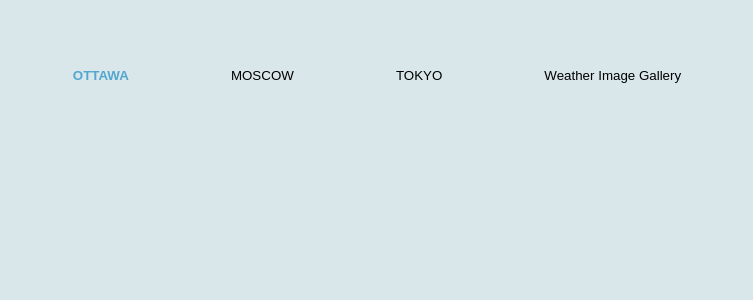
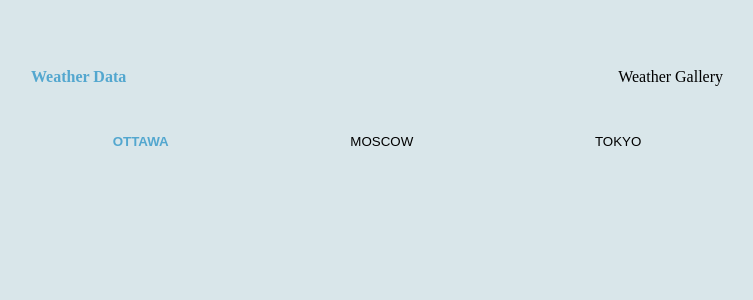
Before and after one commit to antonydng91/React-Weather-Application, a React (Create React App) app: page / in a window 1280 px wide. Shown: the top 300 px of the page, without its empty margins (263-1016 px from the left). Built offline with nearby package versions, Linux system fonts and the light colour scheme; no server answers.

Commit message:
Navigation added

```diff
--- a/package.json
+++ b/package.json
@@ -3,10 +3,10 @@
   "version": "0.1.0",
   "private": true,
   "dependencies": {
-
     "axios": "^0.27.2",
     "react": "^18.2.0",
     "react-dom": "^18.2.0",
+    "react-router-dom": "^6.22.3",
     "react-scripts": "5.0.1",
     "sass": "^1.56.0",
     "web-vitals": "^2.1.4"
--- a/src/App.js
+++ b/src/App.js
@@ -1,20 +1,43 @@
-import React, { Component } from "react";
+import React from "react";
 import './App.css';
+import WeatherGallery from './views/js/WeatherGallery';
 import WeatherMainContainer from "./views/js/WeatherMainContainer";
+import LinkForNav from './views/js/LinkNav';
+import {
+  createBrowserRouter,
+  RouterProvider,
+} from "react-router-dom";
 
-class App extends Component  {
 
-  constructor(props) {
-    super(props);
-   }
+export default function App() {
 
-   render() {
+
+   const router = createBrowserRouter([
+    {
+      path: "/",
+      element: <LinkForNav />,
+
+      children: [
+        {
+          path: "/",
+          element: <WeatherMainContainer />,
+
+        },
+        {
+          path: "weatherGallery",
+          element: <WeatherGallery />,
+
+        },
+      ],
+    },
+  ]);
+
+
       return (
         <div className="App">
-        <WeatherMainContainer></WeatherMainContainer>
-        </div>
+            <div className="weather_widget_main">
+              <RouterProvider router={router} /></div>
+       </div>
       );
-    }
+
 }
-
-export default App;
--- a/src/index.js
+++ b/src/index.js
@@ -4,10 +4,12 @@ import './index.css';
 import App from './App';
 import reportWebVitals from './reportWebVitals';
 
+
+
 const root = ReactDOM.createRoot(document.getElementById('root'));
 root.render(
   <React.StrictMode>
-    <App />
+   <App></App>
   </React.StrictMode>
 );
 
--- a/src/views/css/WeatherView.scss
+++ b/src/views/css/WeatherView.scss
@@ -4,6 +4,11 @@
 
 
  /********** Weather Main Container****************/
+
+ a{
+  color:black;
+}
+
 
  button{
   margin: 0;
@@ -107,9 +112,6 @@
      }
   }
 
-
-
-
 /****************Weather Cities BreadCrumb***************/
 
   .weather_widget_tab_container{
@@ -127,6 +129,7 @@
     padding:15px;
     cursor: pointer;
     flex-grow:1;
+    text-decoration: none;
     &:hover {
       background-color: #cfd8e1;
     }
--- /dev/null
+++ b/src/views/js/LinkNav.js
@@ -0,0 +1,10 @@
+
+
+import {NavLink,Outlet} from 'react-router-dom';
+
+
+export default function LinkForNav(){
+  return(<>  <section className="weather_widget_tab_container" style={{width:'100%'}}><NavLink to="/"  className={({isActive})=>isActive?"highlighted_city_tab weather_widget_tab":"weather_widget_tab"}>Weather Data</NavLink><NavLink className={({isActive})=>isActive?"highlighted_city_tab weather_widget_tab":"weather_widget_tab"} to="/weatherGallery">Weather Gallery</NavLink></section>
+
+  <Outlet></Outlet></>)
+}
--- a/src/views/js/WeatherCityBreadCrumb.js
+++ b/src/views/js/WeatherCityBreadCrumb.js
@@ -26,9 +26,6 @@ export default function WeatherCityBreadCrumb(props) {
     }
   },[])
 
-  const loadImageGallery=()=>{
-    props.showImageGallery(true);
- }
 
 
 
@@ -38,9 +35,7 @@ export default function WeatherCityBreadCrumb(props) {
              {Constants.cities && Constants.cities.map(function (city,index) {
                   return (<button key={index}  className={`weather_widget_tab ${highligtedCityTab===city ? "highlighted_city_tab":""}`}  onClick={(e)=>{getTheWeatherData(e.target.textContent)}}>{city}</button>)
               })}
-              <button  className="weather_widget_tab" onClick={loadImageGallery} >Weather Image Gallery</button>
-
-        </section>
+          </section>
       </>
     )
 
--- a/src/views/js/WeatherMainContainer.js
+++ b/src/views/js/WeatherMainContainer.js
@@ -2,17 +2,15 @@ import React, { useState} from "react";
 import { WeatherApi } from "../../apis/js/WeatherApi";
 import { Utilities } from "../../assets/js/Utills";
 import WeatherWidget from "./WeatherWidget";
-import WeatherGallery from './WeatherGallery'
 import WeatherCityBreadCrumb from "./WeatherCityBreadCrumb";
 import "../css/WeatherView.scss";
 
 export default function WeatherMainContainer() {
 
   const [weatherData,setWeatherData]=useState({})
-  const [showGallery,setGalleryShow]=useState(false);
+
 
   const afterGettingWeatherData=(data)=>{
-    setGalleryShow(false);
     setWeatherData(Utilities.deepCopy(data));
   }
 
@@ -20,16 +18,13 @@ export default function WeatherMainContainer() {
     WeatherApi.getCurrentWeather(location,afterGettingWeatherData);
  }
 
- const imageGallery=(flag)=>{
-  setGalleryShow(flag);
- }
 
    return (
         <>
-          <div className="weather_widget_main">
-             <WeatherCityBreadCrumb showImageGallery={imageGallery} callWeatherServices={getWeatherServiceData}></WeatherCityBreadCrumb>
-             {showGallery && <WeatherGallery></WeatherGallery>} {!showGallery && (Object.keys(weatherData).length>0) && <WeatherWidget weatherDatas={weatherData}></WeatherWidget>}
-           </div>
+
+             <WeatherCityBreadCrumb  callWeatherServices={getWeatherServiceData}></WeatherCityBreadCrumb>
+            { (Object.keys(weatherData).length>0) && <WeatherWidget weatherDatas={weatherData}></WeatherWidget>}
+
       </>
     )
 
```
Also changed, not shown: 1 other file (tests, documents, lock files or other folders).
